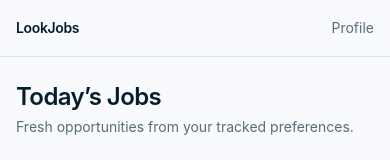
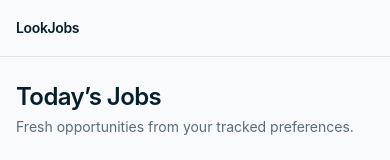
Before and after one commit to MohammedAnasuddin/Building-LookJobs, a React (Vite) app in the folder frontend/: page / in a window 390 px wide. Shown: the top 160 px of the page. Built offline with nearby package versions, Linux system fonts and the light colour scheme.

Commit message:
Fix: profile appearing twice in small screens

```diff
--- a/frontend/src/app/layouts/app-layout.tsx
+++ b/frontend/src/app/layouts/app-layout.tsx
@@ -8,7 +8,9 @@ export function AppLayout() {
         <div className="mx-auto flex h-14 max-w-[820px] items-center justify-between px-4">
           <h1 className="text-sm font-semibold tracking-tight">LookJobs</h1>
 
-          <div className="text-sm text-muted-foreground">Profile</div>
+          <div className="hidden md:block text-sm text-muted-foreground">
+            Profile
+          </div>
         </div>
       </header>
 
```
